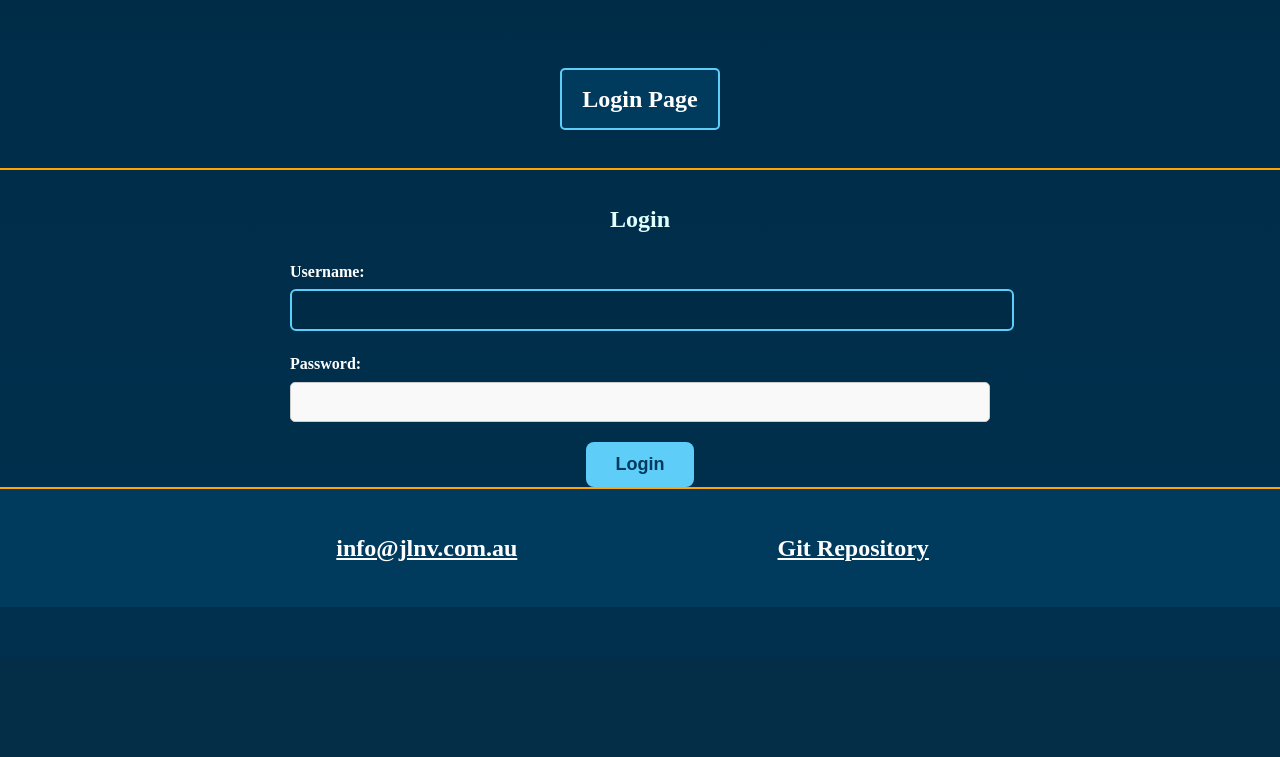
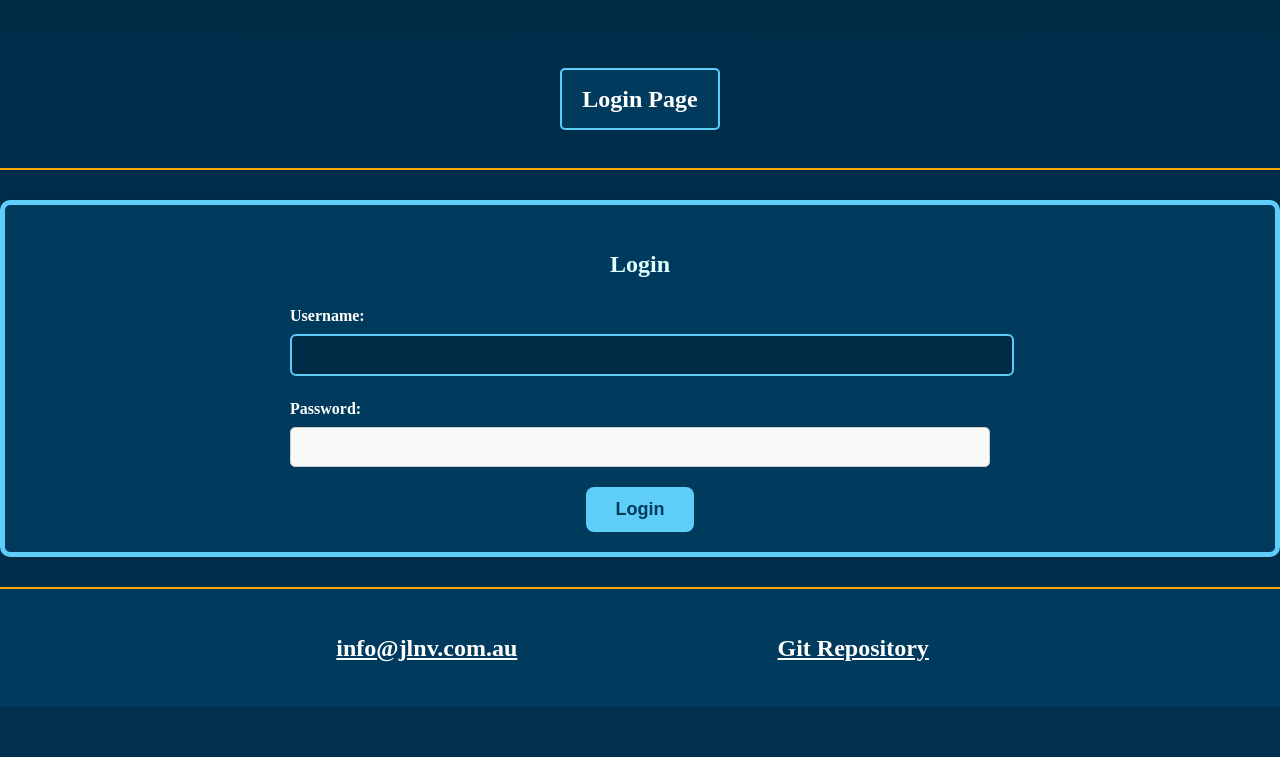
Before and after one commit to John-Lak/project2, a PHP site: page /project2/login.php in a window 1280 px wide. Shown: the part 241-998 px from the top of the page. Before the commit the page ends 848 px from the top, so only its background shows below. Run offline with PHP 8.4, Linux system fonts and the light colour scheme.

Commit message:
Added login box

```diff
--- a/login.php
+++ b/login.php
@@ -18,7 +18,7 @@
         include 'nav.inc';    // Include navigation menu bar
     ?>
 
-    <section id="login-main">
+    <section id="login-main" class="login-box"> <!-- Main section for login form -->
         <h1>Login</h1>
 
         <?php
--- a/styles/styles.css
+++ b/styles/styles.css
@@ -11,13 +11,6 @@ last modified: [26/05/2025]
 description: [html files it refers to is JLNV_part2_project]
 
 */
-
-
-
-
-
-
-
 
 
 /* ======= Login Page Styles ======= */
@@ -484,6 +477,23 @@ input[type="submit"]:hover {
   transition: all 0.3s ease;
 }
 
+/*  Login Box Styling */
+.login-box {
+  border: 5px solid #5ecdf8;
+  border-radius: 10px;
+  padding: 20px;
+  margin-bottom: 30px;
+  background-color: #003a5d;
+  box-shadow: 2px 2px 10px rgba(0, 0, 0, 0.1);
+  flex: 1 1 45%;
+}
+
+.login-box:hover {
+  transform: translateY(-5px);
+  box-shadow: 0 4px 20px rgba(94, 205, 248, 0.3);
+  transition: all 0.3s ease;
+}
+
 /* About Section Box Styling */
 .about-box {
   border: 2px solid #5ecdf8;
```
